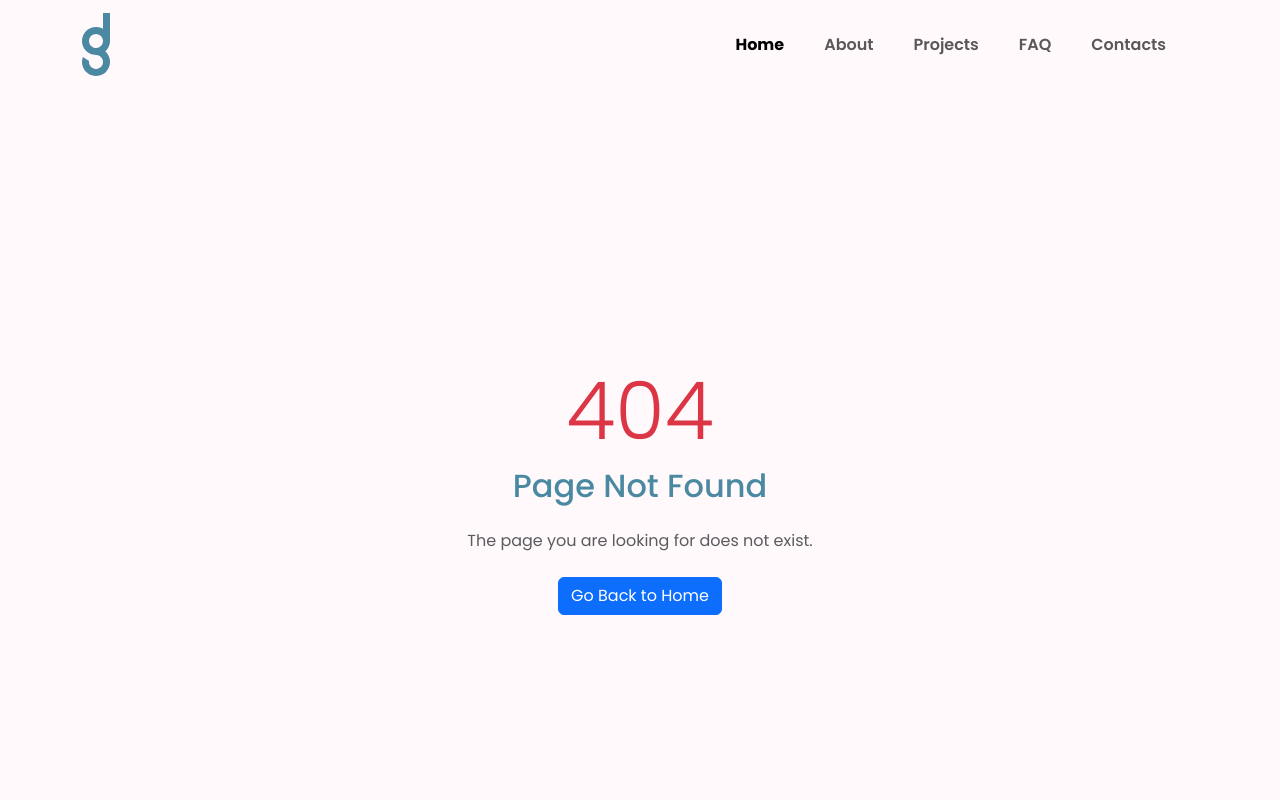
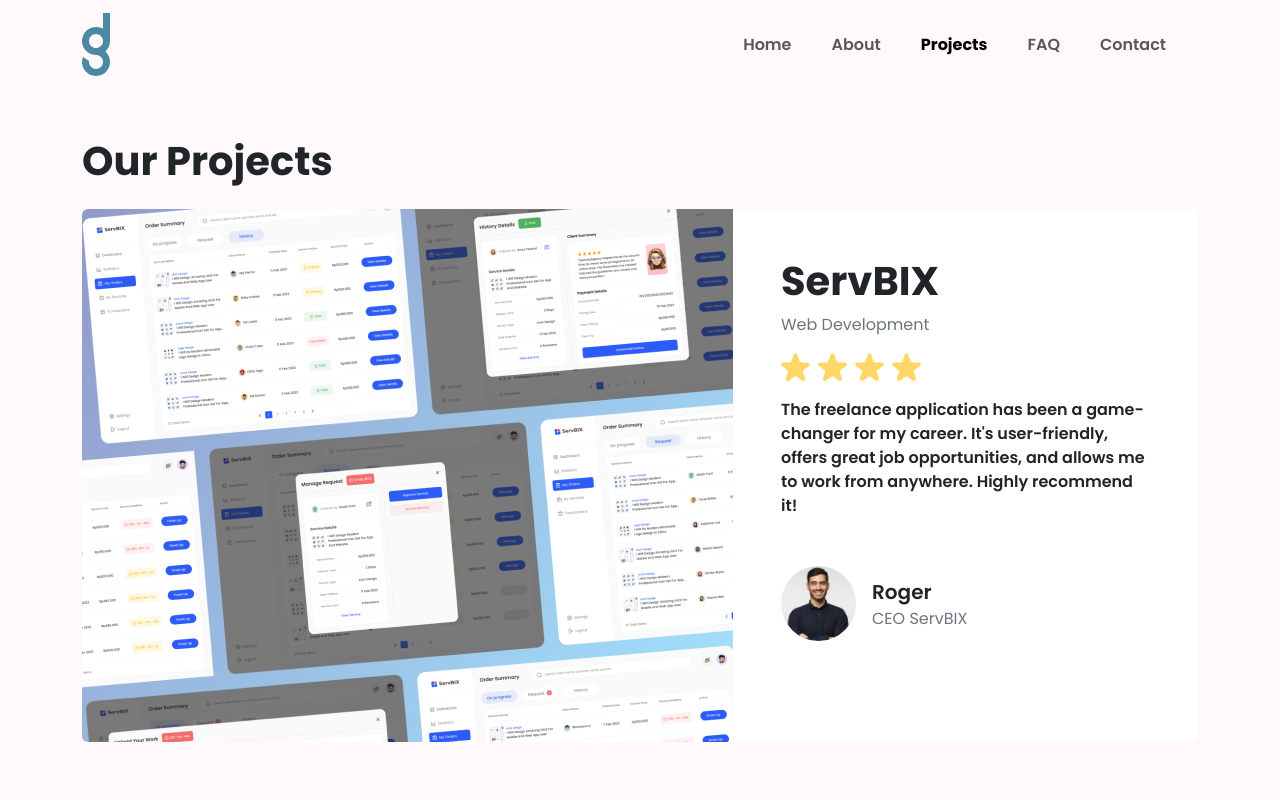
Before and after one commit to ZikriAzzuri5/profileweb, a React (Vite) app: page /projects in a window 1280 px wide. Shown: the top 800 px of the page. Built offline with nearby package versions, Linux system fonts and the light colour scheme.

Commit message:
feat: project, contact page, modified navbar link

```diff
--- a/src/App.jsx
+++ b/src/App.jsx
@@ -4,18 +4,30 @@
 import { Navbar } from "./components/Navbar/Navbar";
 import { Footer } from "./components/Footer/Footer";
 import { NotFound } from "./pages/NotFound/NotFound";
+import { Contact } from "./pages/Contact/Contact";
+import { Project } from "./pages/Project/Project";
+
+const Layout = ({ children }) => {
+  return (
+    <div>
+      <Navbar />
+      {children}
+      <Footer />
+    </div>
+  );
+}
 
 const router = createBrowserRouter([
-  { path: "/", element: <Home /> },
-  { path: "*", element: <NotFound /> },
+  { path: "/", element: <Layout><Home /></Layout> },
+  { path: "*", element: <Layout><NotFound /></Layout> },
+  { path: "/contact", element: <Layout><Contact /></Layout> },
+  { path: "/projects", element: <Layout><Project /></Layout> },
 ]);
 
 function App() {
   return (
     <>
-      <Navbar />
       <RouterProvider router={router} />
-      <Footer />
     </>
   );
 }
--- a/src/components/Navbar/Navbar.jsx
+++ b/src/components/Navbar/Navbar.jsx
@@ -1,8 +1,10 @@
-import React, { useState } from "react";
+import React, { useEffect, useState } from "react";
 import logo from "../../assets/logo.svg";
+import { Link } from "react-router-dom";
 
 export const Navbar = () => {
-  const [activeSection, setActiveSection] = useState("home");
+  const currentRoute = window.location.pathname === "/" ? "home" : window.location.pathname.replace("/", "");
+  const [activeSection, setActiveSection] = useState(currentRoute);
 
   const handleSetActive = (section) => {
     setActiveSection(section);
@@ -28,47 +30,81 @@
         <div className="collapse navbar-collapse" id="navbarNav">
           <ul className="navbar-nav ms-auto fw-semibold">
             <li className="nav-item me-4">
+              {currentRoute !== "home" ? (
+                <Link to="/" className="nav-link" onClick={() => handleSetActive("home")}>
+                  Home
+                </Link>
+              ) : (
                 <a
-                className={`nav-link ${activeSection === "home" ? "active fw-bold" : ""
+                  className={`nav-link ${
+                    activeSection === "home" ? "active fw-bold" : ""
                   } `}
                   href="#home"
                   onClick={() => handleSetActive("home")}
                 >
                   Home
                 </a>
+              )}
             </li>
             <li className="nav-item me-4">
+              {currentRoute !== "home" ? (
+                <Link to="/" className="nav-link" onClick={() => handleSetActive("home")}>
+                  About
+                </Link>
+              ) : (
                 <a
-                className={`nav-link ${activeSection === "about" ? "active fw-bold" : ""
+                  className={`nav-link ${
+                    activeSection === "about" ? "active fw-bold" : ""
                   } `}
                   href="#about"
                   onClick={() => handleSetActive("about")}
                 >
                   About
                 </a>
+              )}
             </li>
             <li className="nav-item me-4">
+              {currentRoute !== "home" ? (
+                <Link to="/" className={`nav-link ${
+                  currentRoute === "projects" ? "active fw-bold" : ""
+                } `} onClick={() => handleSetActive("home")}>
+                  Projects
+                </Link>
+              ) : (
                 <a
-                className={`nav-link ${activeSection === "projects" ? "active fw-bold" : ""
+                  className={`nav-link ${
+                    activeSection === "projects" ? "active fw-bold" : ""
                   } `}
                   href="#projects"
                   onClick={() => handleSetActive("projects")}
                 >
                   Projects
                 </a>
+              )}
             </li>
             <li className="nav-item me-4">
+              {currentRoute !== "home" ? (
+                <Link to="/" className="nav-link" onClick={() => handleSetActive("home")}>
+                  FAQ
+                </Link>
+              ) : (
                 <a
-                className={`nav-link ${activeSection === "faq" ? "active fw-bold" : ""
+                  className={`nav-link ${
+                    activeSection === "faq" ? "active fw-bold" : ""
                   } `}
                   href="#faq"
                   onClick={() => handleSetActive("faq")}
                 >
                   FAQ
                 </a>
+              )}
             </li>
             <li className="nav-item me-4">
-              <a className="nav-link">Contacts</a>
+              <Link to="/contact" className={`nav-link ${
+                    activeSection === "contact" ? "active fw-bold" : ""
+                  } `} onClick={() => handleSetActive("contact")}>
+                Contact
+              </Link>
             </li>
           </ul>
         </div>
--- /dev/null
+++ b/src/pages/Contact/Contact.jsx
@@ -0,0 +1,73 @@
+import React from 'react';
+import { useState } from 'react';
+
+export const Contact = () => {
+    const [name, setName] = useState("");
+    const [budget, setBudget] = useState("");
+    const [message, setMessage] = useState("");
+
+
+    const numberFormat = (value) => {
+        return new Intl.NumberFormat('id-ID', {
+            style: 'currency',
+            currency: 'IDR',
+            minimumFractionDigits: 0,
+        }).format(value).replace(/^(\D+)/, '');
+    }
+
+    const handleBudget = (e) => {
+        let inputValue = e.target.value;
+
+        let numericValue = inputValue.replace(/[^0-9]/g, '');
+
+        let formattedValue = numberFormat(numericValue);
+
+        setBudget(formattedValue);
+    }
+
+    const handleSubmit = (e) => {
+        e.preventDefault();
+        //url whatsapp api untuk mengirim pesan
+        window.open(`https://api.whatsapp.com/send?phone=6281241659884&text=Halo nama saya ${name}, saya tertarik untuk menggunakan jasa membuat website dari Develeopeight. Saya mempunyai budget ${budget} dan ingin membuat website seperti berikut ini:%0A${message}`);
+    }
+
+    return (
+        <div className="container">
+            <div className="py-5">
+                <div className="row align-items-center py-5">
+                    <div className="col-lg-8">
+                        <h1 className="fw-semibold medium-title"><span className="text-dark">Let us help you to solve the</span> problem.</h1>
+                        <p className="text-muted fs-4 lh-base mt-3">Start from research to working on the real-world projects that impactful</p>
+                    </div>
+                    <div className="col-lg-4">
+                        <div className="card rounded border-0">
+                            <div className="card-body">
+                                <form className="p-2" onSubmit={handleSubmit}>
+                                    <div className="mb-4">
+                                        <label htmlFor="name" className="form-label fw-semibold">Name</label>
+                                        <div className="input-group mb-3">
+                                            <span className="input-group-text border-fade py-3 bg-white"><svg  xmlns="http://www.w3.org/2000/svg"  width="24"  height="24"  viewBox="0 0 24 24"  fill="none"  stroke="currentColor"  strokeWidth="2"  strokeLinecap="round"  strokeLinejoin="round"  className="icon icon-tabler icons-tabler-outline icon-tabler-user"><path stroke="none" d="M0 0h24v24H0z" fill="none"/><path d="M8 7a4 4 0 1 0 8 0a4 4 0 0 0 -8 0" /><path d="M6 21v-2a4 4 0 0 1 4 -4h4a4 4 0 0 1 4 4v2" /></svg></span>
+                                            <input type="text" className="form-control border-fade py-3" id="name" placeholder="Your Name..." onChange={(e) => setName(e.target.value)} aria-label="Name" required/>
+                                        </div>
+                                    </div>
+                                    <div className="mb-4">
+                                        <label htmlFor="budget" className="form-label fw-semibold">Budget</label>
+                                        <div className="input-group mb-3">
+                                            <span className="input-group-text border-fade py-3 bg-white"><svg  xmlns="http://www.w3.org/2000/svg"  width="24"  height="24"  viewBox="0 0 24 24"  fill="none"  stroke="currentColor"  strokeWidth="2"  strokeLinecap="round"  strokeLinejoin="round"  className="icon icon-tabler icons-tabler-outline icon-tabler-businessplan"><path stroke="none" d="M0 0h24v24H0z" fill="none"/><path d="M16 6m-5 0a5 3 0 1 0 10 0a5 3 0 1 0 -10 0" /><path d="M11 6v4c0 1.657 2.239 3 5 3s5 -1.343 5 -3v-4" /><path d="M11 10v4c0 1.657 2.239 3 5 3s5 -1.343 5 -3v-4" /><path d="M11 14v4c0 1.657 2.239 3 5 3s5 -1.343 5 -3v-4" /><path d="M7 9h-2.5a1.5 1.5 0 0 0 0 3h1a1.5 1.5 0 0 1 0 3h-2.5" /><path d="M5 15v1m0 -8v1" /></svg></span>
+                                            <input type="text" className="form-control border-fade py-3" id="budget" placeholder="Your Budget..." onChange={handleBudget} value={budget} aria-label="Budget" required/>
+                                        </div>
+                                    </div>
+                                    <div className="mb-4">
+                                        <label htmlFor="message" className="form-label fw-semibold">Project Brief</label>
+                                        <textarea className="form-control border-fade disable-resize" id="message" rows="5" onChange={(e) => setMessage(e.target.value)} placeholder="Description About Project..." required></textarea>
+                                    </div>
+                                    <button type="submit" className="btn btn-dark py-2 text-center w-100">Send Message</button>
+                                </form>
+                            </div>
+                        </div>
+                    </div>
+                </div>
+            </div>
+        </div>
+    );
+}
--- a/src/pages/Home/Home.jsx
+++ b/src/pages/Home/Home.jsx
@@ -5,6 +5,7 @@
 import star from "../../assets/star.svg";
 import illust1 from "../../assets/illust-1.svg";
 import person1 from "../../assets/person-1.jpg";
+import { Link } from "react-router-dom";
 
 export const Home = () => {
   return (
@@ -24,9 +25,9 @@
                 individu dan perusahaan, siap membantu mewujudkan visi digital
                 Anda.
               </p>
-              <button className="btn btn-dark btn-lg fw-medium">
+              <Link to="/contact" className="btn btn-dark btn-lg fw-medium">
                 Hire Us!
-              </button>
+              </Link>
             </div>
             <div className="d-none d-lg-block col-lg-6 text-center">
               <img src={heroImage} alt="Studio" className="img-fluid" />
@@ -86,7 +87,7 @@
               <p className="mb-3 fw-semibold fs-5">Showcase</p>
               <h1 className="fw-bold text-dark">Our Best Projects</h1>
             </div>
-            <a href="#" className="fw-semibold text-dark">
+            <a href="/projects" className="fw-semibold text-dark">
               View All
               <svg
                 xmlns="http://www.w3.org/2000/svg"
@@ -109,7 +110,6 @@
           <div className="card border-0 mb-5">
             <div className="row g-0">
               <div className="col-md-7">
-                {/* Need Media Query For Image Rounded Side Responsive */}
                 <img
                   src={project1}
                   className="img-fluid object-fit-cover thumbnail"
--- /dev/null
+++ b/src/pages/Project/Project.jsx
@@ -0,0 +1,56 @@
+import React from "react";
+import project1 from "../../assets/project-1.png";
+import star from "../../assets/star.svg";
+import person1 from "../../assets/person-1.jpg";
+
+export const Project = () => {
+  return (
+    <div className="container">
+      <div className="py-5">
+        <h1 className="fw-bold text-dark mb-4">Our Projects</h1>
+        <div className="card border-0 mb-5">
+          <div className="row g-0">
+            <div className="col-md-7">
+              <img
+                src={project1}
+                className="img-fluid object-fit-cover thumbnail"
+                alt="..."
+                style={{ width: "100%", height: "100%", maxHeight: "533px" }}
+              />
+            </div>
+            <div className="col-md-5">
+              <div className="d-flex flex-column px-5 mt-4">
+                <h1 className="fw-bold text-dark mt-lg-4">ServBIX</h1>
+                <p className="text-secondary mb-3">Web Development</p>
+                <div className="d-flex gap-2 align-items-center mb-3">
+                  <img src={star} alt="Star" />
+                  <img src={star} alt="Star" />
+                  <img src={star} alt="Star" />
+                  <img src={star} alt="Star" />
+                </div>
+                <p className="fw-semibold text-dark lh-base mb-3 mb-lg-5">
+                  The freelance application has been a game-changer for my
+                  career. It's user-friendly, offers great job opportunities,
+                  and allows me to work from anywhere. Highly recommend it!
+                </p>
+                <div className="d-flex gap-3 align-items-center mb-4">
+                  <img
+                    src={person1}
+                    className="rounded-circle object-fit-cover"
+                    width="75"
+                    height="75"
+                    alt="Person"
+                  />
+                  <div className="flex-column">
+                    <div className="fw-semibold fs-5">Roger</div>
+                    <div className="text-secondary">CEO ServBIX</div>
+                  </div>
+                </div>
+              </div>
+            </div>
+          </div>
+        </div>
+      </div>
+    </div>
+  );
+};
--- a/src/styles/global.scss
+++ b/src/styles/global.scss
@@ -99,6 +99,20 @@
   border-bottom-left-radius: 0.375rem;
 }
 
+.disable-resize {
+  resize: none;
+}
+
+.medium-title {
+  font-size: 3.438rem;
+  font-weight: 600;
+  line-height: 67px;
+}
+
+.border-fade {
+  border: 2px solid rgba(33, 37, 41, 0.05);
+}
+
 //media query for mobile
 @media only screen and (max-width: 768px) {
   .thumbnail {
```
Lines whose indentation alone changed are shown as unchanged.
